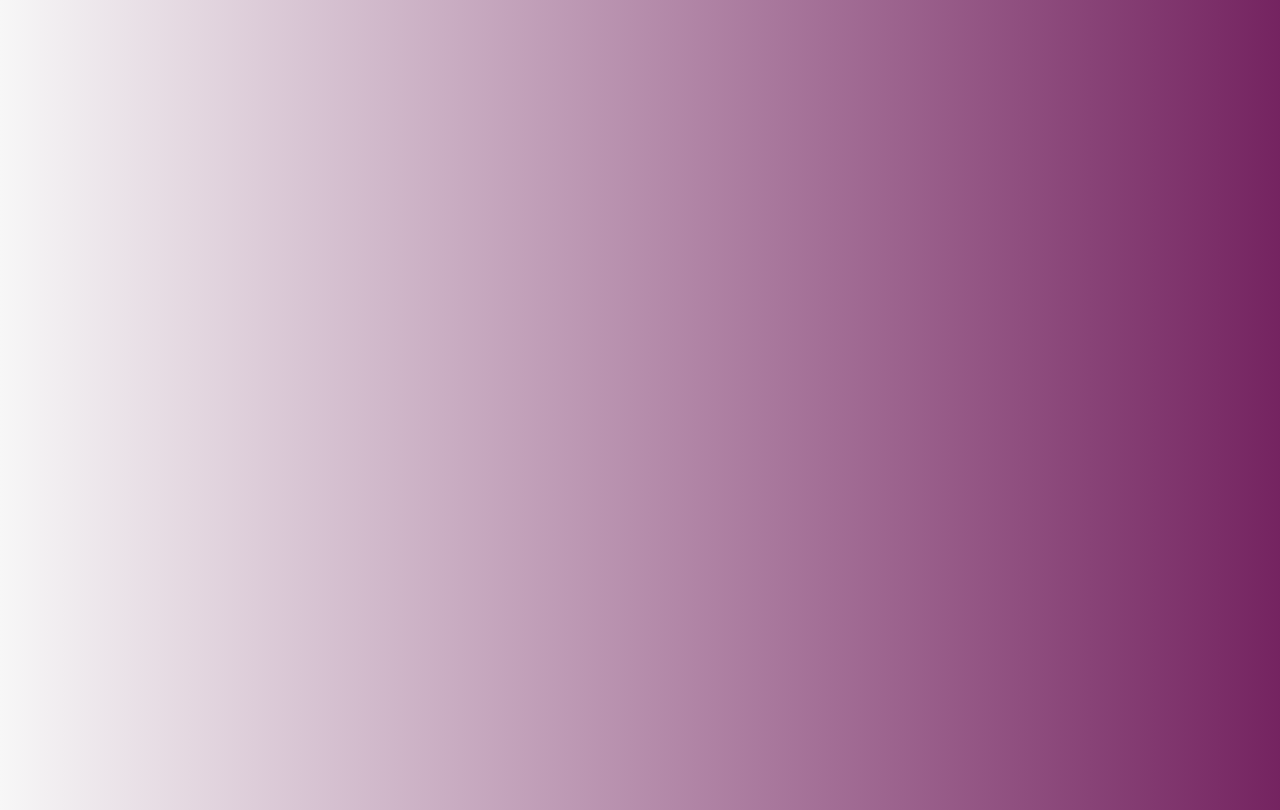
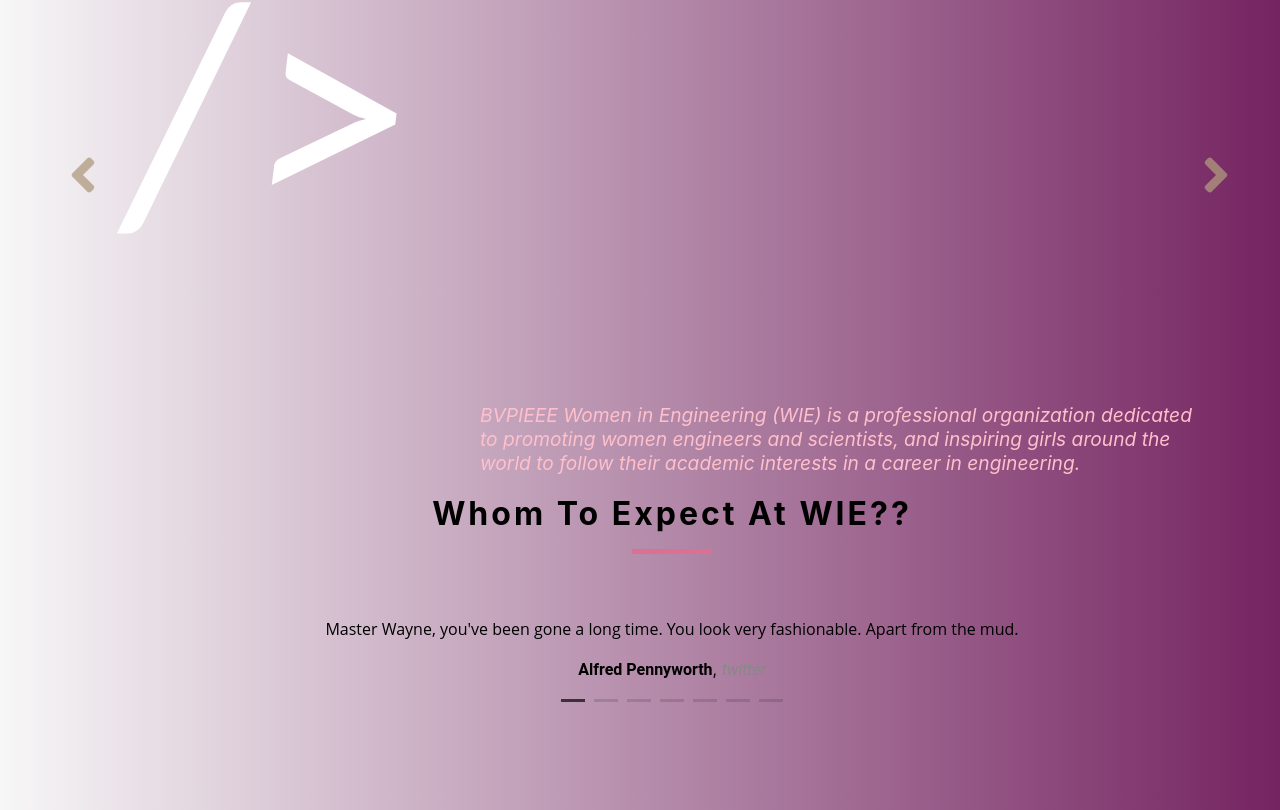
Before and after one commit to skhetarpaul/wie-2020, a React (Create React App) app: page / in a window 1280 px wide. Shown: the part 1490-2300 px from the top of the page. Built offline with nearby package versions, Linux system fonts and the light colour scheme.

Commit message:
added guest section

```diff
--- a/package.json
+++ b/package.json
@@ -6,8 +6,10 @@
     "@testing-library/jest-dom": "^4.2.4",
     "@testing-library/react": "^9.3.2",
     "@testing-library/user-event": "^7.1.2",
+    "node-sass": "^4.13.1",
     "react": "^16.12.0",
     "react-dom": "^16.12.0",
+    "react-icons": "^3.9.0",
     "react-scripts": "3.3.1",
     "react-scroll": "^1.7.16"
   },
--- a/src/App.css
+++ b/src/App.css
@@ -206,11 +206,14 @@
   font-style: italic;
   color: white;
   font-family: 'Gill Sans', 'Gill Sans MT', Calibri, 'Trebuchet MS', sans-serif;
+  padding-left: 120px;
+  padding-right: 10px;
 
 }
 .float-wie{
   float: right;
-  padding-right: 90px;
+  /* padding-right: 90px; */
+
 }
 .enlarge{
   font-size: 300px;
@@ -232,3 +235,22 @@
   font-size: 150px;
 
 }
+
+.wie-about{
+  /* float: right; */
+  color: pink;
+  font-style: italic;
+  position: relative;
+  padding-left: 30rem;
+}
+
+.text-wie{
+  /* float: right; */
+  word-wrap: break-word;
+  position: relative;
+  font-size: larger;
+}
+
+.empty-space{
+  height: 1000px;
+}
--- a/src/App.js
+++ b/src/App.js
@@ -5,6 +5,9 @@ import Section from "./components/Section";
 import woman from '../src/images/wom-p2.webp';
 // import singlePage from './components/singlePage'
 import Texter from './components/Texter'
+import Carousel from './components/Carousel'
+import {carouselSlidesData} from './components/Carousel'
+
 function App() {
   return (
     <div className="App">
@@ -14,9 +17,23 @@ function App() {
       </div>
       <div className = "float-wie">
         <p className = "wie-hack"> <span className = "enlarge">{` <`}</span><Texter />
-        <span className = "enlarge">{` />`}</span></p>
+          <span className = "enlarge">{` />`}</span>
+        </p>
+        <div className = "wie-about">
+          <p className = "text-wie">
+            BVPIEEE Women in Engineering (WIE) is a professional organization dedicated<br/>
+             to promoting women engineers and scientists, and inspiring girls around the <br/>
+             world to follow their academic interests in a career in engineering.
+          </p>
+        </div>
+      </div>
+
+      <div className = "empty-space"></div>
+      <Carousel className = "carousel-judges" slides={carouselSlidesData}/>
+
         <div className = "animation-moving">
-      </div>
+
+
 
          {/* <Section
           title="Section 1"
--- /dev/null
+++ b/src/components/Carousel.js
@@ -0,0 +1,217 @@
+import React, { Component } from 'react'
+import './carousel.scss'
+import {FaAngleLeft, FaAngleRight} from 'react-icons/fa'
+import '../App.css'
+import Title from './Title'
+
+const carouselContainer = document.querySelector(".carousel-container");
+
+// Data for carousel
+export const carouselSlidesData = [
+  {
+    content:
+      "Master Wayne, you've been gone a long time. You look very fashionable. Apart from the mud.",
+    author: "Alfred Pennyworth",
+    source: "twitter"
+  }, {
+    content:
+      "You have learn to bury your guilt with anger. I will teach you to confront it and to face the truth.",
+    author: "Ra's Al Ghul",
+    source: "Snapchat"
+  }, {
+    content:
+      "Master Wayne, you've been gone a long time. You look very fashionable. Apart from the mud.",
+    author: "Alfred Pennyworth",
+    source: "twitter"
+  }, {
+    content:
+      "You have learn to bury your guilt with anger. I will teach you to confront it and to face the truth.",
+    author: "Ra's Al Ghul",
+    source: "Snapchat"
+  }, {
+    content:
+      "Master Wayne, you've been gone a long time. You look very fashionable. Apart from the mud.",
+    author: "Alfred Pennyworth",
+    source: "twitter"
+  }, {
+    content:
+      "You have learn to bury your guilt with anger. I will teach you to confront it and to face the truth.",
+    author: "Ra's Al Ghul",
+    source: "Snapchat"
+  }, {
+    content:
+      "Master Wayne, you've been gone a long time. You look very fashionable. Apart from the mud.",
+    author: "Alfred Pennyworth",
+    source: "twitter"
+  }
+];
+
+class CarouselLeftArrow extends Component {
+  render() {
+    return (
+      <a
+        href="#"
+        className="carousel__arrow carousel__arrow--left"
+        onClick={this.props.onClick}
+      >
+        {/* <span className="fa fa-2x fa-angle-left" /> */}
+        <span><FaAngleLeft  className = "fixIcons" /></span>
+      </a>
+    );
+  }
+}
+
+class CarouselRightArrow extends Component {
+  render() {
+    return (
+      <a
+        href="#"
+        className="carousel__arrow carousel__arrow--right"
+        onClick={this.props.onClick}
+      >
+        {/* <span className="fa fa-2x fa-angle-right" /> */}
+        <span><FaAngleRight className = "fixIcons" /></span>
+      </a>
+    );
+  }
+}
+
+class CarouselIndicator extends Component {
+  render() {
+    return (
+      <li>
+        <a
+          className={
+            this.props.index == this.props.activeIndex
+              ? "carousel__indicator carousel__indicator--active"
+              : "carousel__indicator"
+          }
+          onClick={this.props.onClick}
+        />
+      </li>
+    );
+  }
+}
+
+class CarouselSlide extends Component {
+  render() {
+    return (
+      <li
+        className={
+          this.props.index == this.props.activeIndex
+            ? "carousel__slide carousel__slide--active"
+            : "carousel__slide"
+        }
+      >
+        <p className="carousel-slide__content">{this.props.slide.content}</p>
+
+        <p>
+          <strong className="carousel-slide__author">
+            {this.props.slide.author}
+          </strong>,
+          {" "}
+          <small className="carousel-slide__source">
+            {this.props.slide.source}
+          </small>
+        </p>
+      </li>
+    );
+  }
+}
+
+// Carousel wrapper component
+export default class Carousel extends Component {
+  constructor(props) {
+    super(props);
+
+    this.goToSlide = this.goToSlide.bind(this);
+    this.goToPrevSlide = this.goToPrevSlide.bind(this);
+    this.goToNextSlide = this.goToNextSlide.bind(this);
+
+    this.state = {
+      activeIndex: 0
+    };
+  }
+
+  goToSlide(index) {
+    this.setState({
+      activeIndex: index
+    });
+  }
+
+  goToPrevSlide(e) {
+    e.preventDefault();
+
+    let index = this.state.activeIndex;
+    let { slides } = this.props;
+    let slidesLength = slides.length;
+
+    if (index < 1) {
+      index = slidesLength;
+    }
+
+    --index;
+
+    this.setState({
+      activeIndex: index
+    });
+  }
+
+  goToNextSlide(e) {
+    e.preventDefault();
+
+    let index = this.state.activeIndex;
+    let { slides } = this.props;
+    let slidesLength = slides.length - 1;
+
+    if (index === slidesLength) {
+      index = -1;
+    }
+
+    ++index;
+
+    this.setState({
+      activeIndex: index
+    });
+  }
+
+  render() {
+    return (
+
+      <section className="carousel">
+         <Title title = "Whom to expect at WIE??"/>
+        <CarouselLeftArrow onClick={e => this.goToPrevSlide(e)} />
+
+        <ul className="carousel__slides">
+          {this.props.slides.map((slide, index) =>
+            <CarouselSlide
+              key={index}
+              index={index}
+              activeIndex={this.state.activeIndex}
+              slide={slide}
+            />
+          )}
+        </ul>
+
+        <CarouselRightArrow onClick={e => this.goToNextSlide(e)} />
+
+        <ul className="carousel__indicators">
+          {this.props.slides.map((slide, index) =>
+            <CarouselIndicator
+              key={index}
+              index={index}
+              activeIndex={this.state.activeIndex}
+              isActive={this.state.activeIndex===index}
+              onClick={e => this.goToSlide(index)}
+            />
+          )}
+        </ul>
+        <br />
+        <br />
+      </section>
+    );
+  }
+}
+
+// Render Carousel component
+// render(<Carousel slides={carouselSlidesData} />, carouselContainer);
--- a/src/components/Navbar.js
+++ b/src/components/Navbar.js
@@ -27,7 +27,7 @@ export default class Navbar extends Component {
                 offset={-70}
                 duration={500}
               >
-                Section 1
+                Home
               </Link>
             </li>
             <li className="nav-item">
--- /dev/null
+++ b/src/components/Title.js
@@ -0,0 +1,10 @@
+import React from 'react'
+
+export default function Title({title}) {
+    return (
+        <div className="section-title">
+            <h4>{title}</h4>
+            <div></div>
+        </div>
+    )
+}
--- /dev/null
+++ b/src/components/carousel.scss
@@ -0,0 +1,158 @@
+// SASS variable for media query breakpoint
+$breakpoint-desktop: 992px;
+
+// Resetting default styles
+ul {
+  padding: 0;
+  margin: 0;
+  list-style-type: none;
+}
+.fixIcons {
+    display: block;
+    color: #af9a7d;
+    font-size: 3.5rem;
+    margin-bottom: 1.5rem;
+
+    @media (max-width: $breakpoint-desktop - 1px) {
+        font-size: 0px;
+    }
+  }
+// Fix for jumping arrows
+.carousel-container {
+  display: flex;
+  flex-direction: column;
+  justify-content: center;
+  min-height: 210px;
+}
+
+.carousel {
+  position: relative;
+}
+
+// Carousel slides
+.carousel__slide {
+  margin-right: auto;
+  margin-left: auto;
+  display: none;
+  max-width: 1000px;
+  list-style-type: none;
+  text-align: center;
+
+  @media (max-width: 991px) {
+    padding-right: 60px;
+    padding-left: 60px;
+  }
+
+  &--active {
+    display: block;
+  }
+}
+
+// Content of slides
+.carousel-slide__content {
+  margin-bottom: 19px;
+  font-family: 'Open Sans', 'Trebuchet MS', sans-serif;
+  font-size: 16px;
+
+  @media (max-width: $breakpoint-desktop - 1px) {
+    font-size: 18px;
+
+  }
+}
+
+.carousel-slide__author,
+.carousel-slide__source {
+  font-family: 'Roboto', arial, sans-serif;
+  font-size: 14px;
+
+  @media (min-width: $breakpoint-desktop) {
+    font-size: 16px;
+  }
+}
+
+.carousel-slide__source {
+  font-style: italic;
+  color: #888;
+}
+
+// Carousel arrows
+.carousel__arrow {
+  position: absolute;
+  top: 50%;
+  display: block;
+  color: #111;
+  cursor: pointer;
+  opacity: .75;
+  transform: translateY(-50%);
+  transition: opacity .15s cubic-bezier(.4, 0, 1, 1);
+
+  &:focus {
+    outline: 0;
+  }
+
+  &:hover {
+    opacity: .5;
+  }
+
+  &--left {
+    left: 55px;
+  }
+
+  &--right {
+    right: 100px;
+  }
+}
+
+// Carousel indicators
+.carousel__indicators {
+  display: flex;
+  flex-direction: row;
+  justify-content: center;
+  margin-top: 20px;
+
+  li {
+    &:nth-of-type(n + 2) {
+      margin-left: 9px;
+    }
+  }
+}
+
+.carousel__indicator {
+  display: block;
+  width: 24px;
+  height: 3px;
+  background-color: #111;
+  cursor: pointer;
+  opacity: .15;
+  transition: opacity .15s cubic-bezier(.4, 0, 1, 1);
+
+  &:hover {
+    opacity: .5;
+  }
+
+  &--active {
+    &,
+    &:hover {
+      opacity: .75;
+    }
+  }
+}
+
+//title
+.section-title {
+    text-align: center;
+    margin-bottom: 4rem;
+  }
+  .section-title h4 {
+    font-size: 2rem;
+    letter-spacing: var(--mainSpacing);
+    text-transform: capitalize;
+    margin-bottom: 1rem;
+  }
+  .section-title div {
+    width: 5rem;
+    height: 5px;
+    margin: 0 auto;
+    background-color: palevioletred;
+  }
+  /* end of Title */
```
Also changed, not shown: 1 other file (tests, documents, lock files or other folders).
